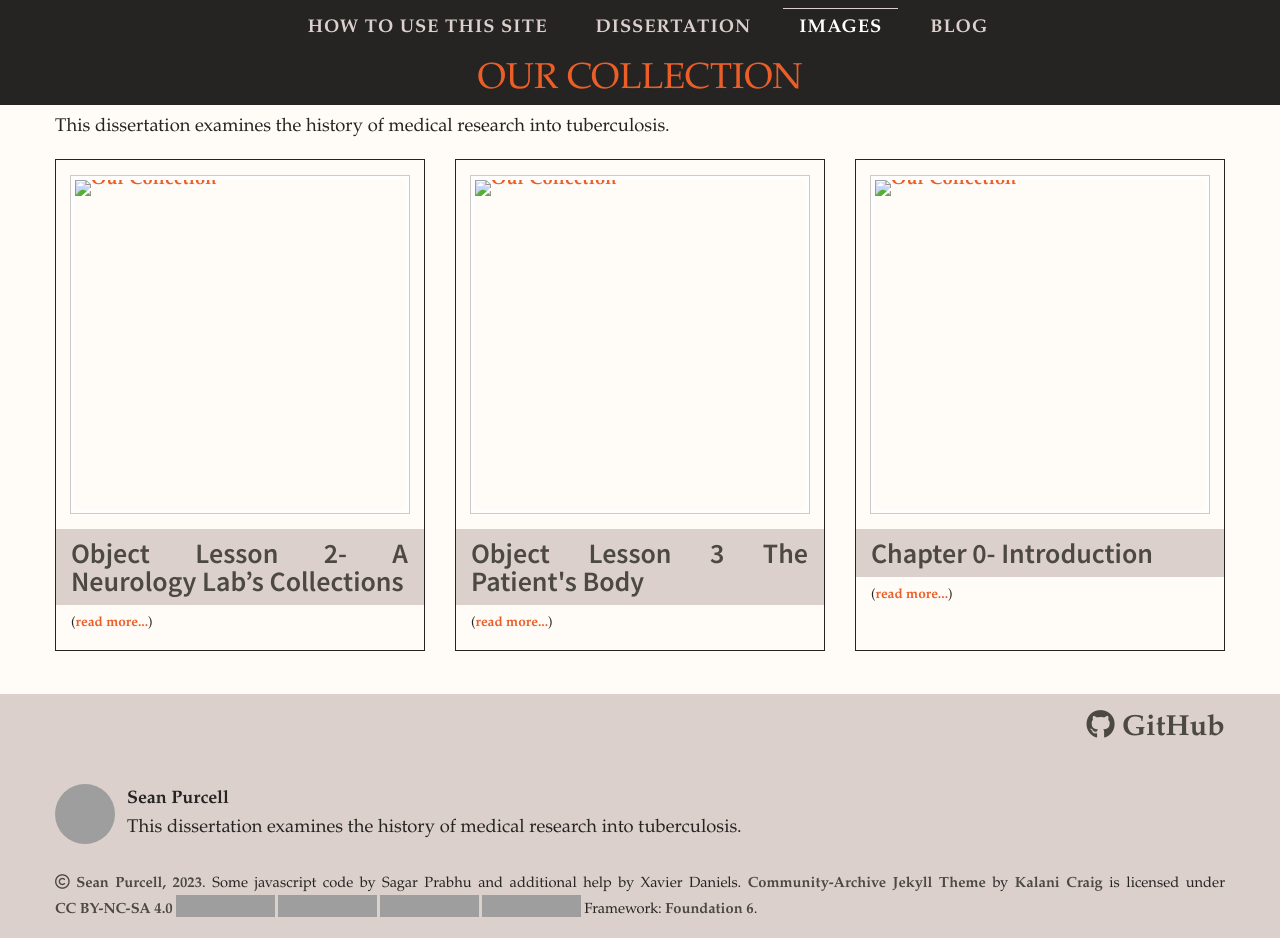
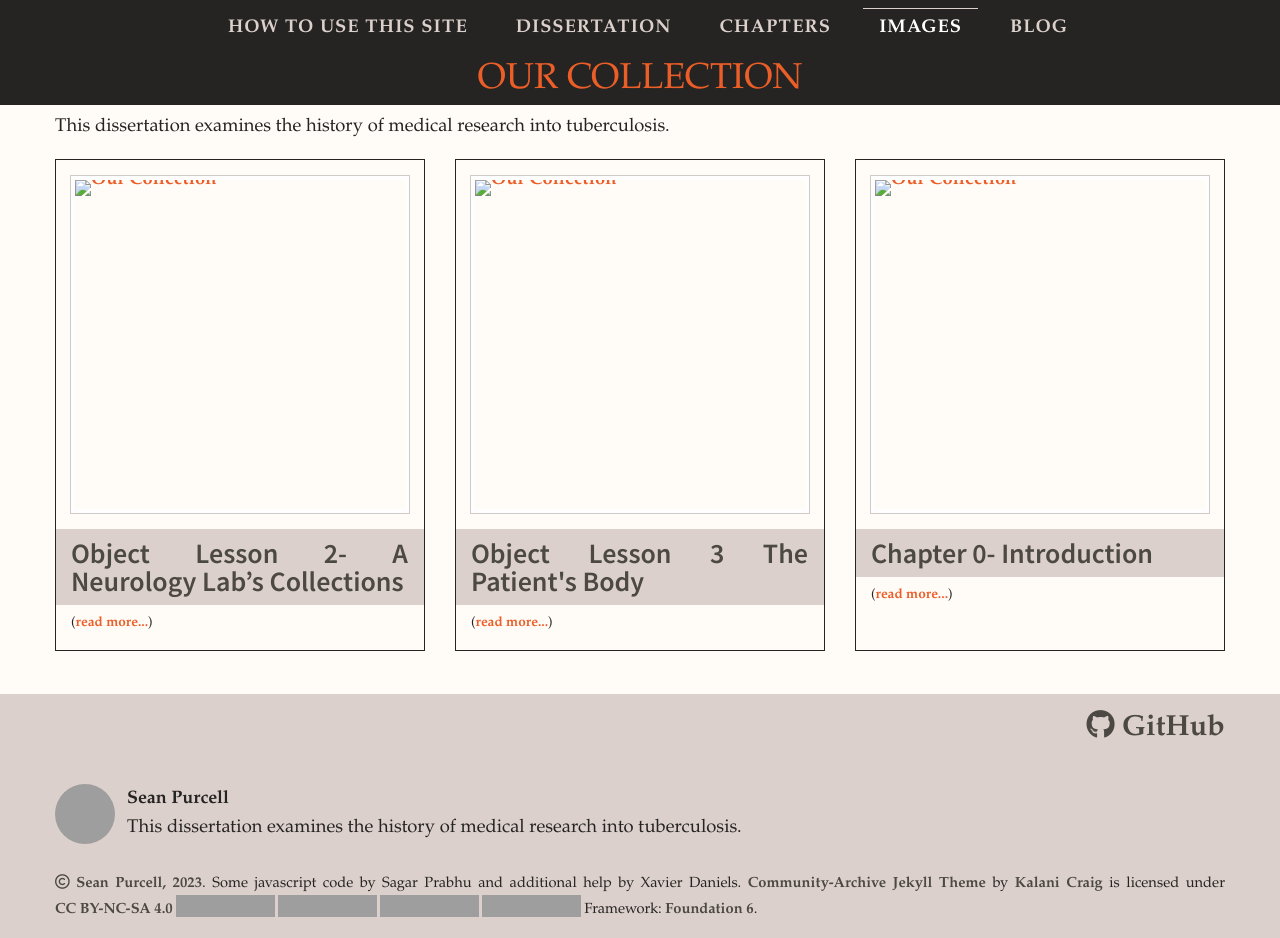
Before and after one commit to TuberculosisSpecimen/diss, a Jekyll site: the page built from pages/collection.md, in a window 1280 px wide and 938 px high. Built offline with Jekyll 4.4.1, drawn with Linux system fonts in a browser that asks for light colours; nearby versions of some CDN libraries; some web fonts are replaced; grey boxes are pictures that could not be loaded.

Commit message:
Update navigation.yml

```diff
--- a/_data/navigation.yml
+++ b/_data/navigation.yml
@@ -10,6 +10,11 @@
   excerpt:
   image:
 
+- title: Chapters
+  url: /chapters
+  excerpt:
+  image:
+
 - title: Images
   url: /collection
   excerpt:
```
